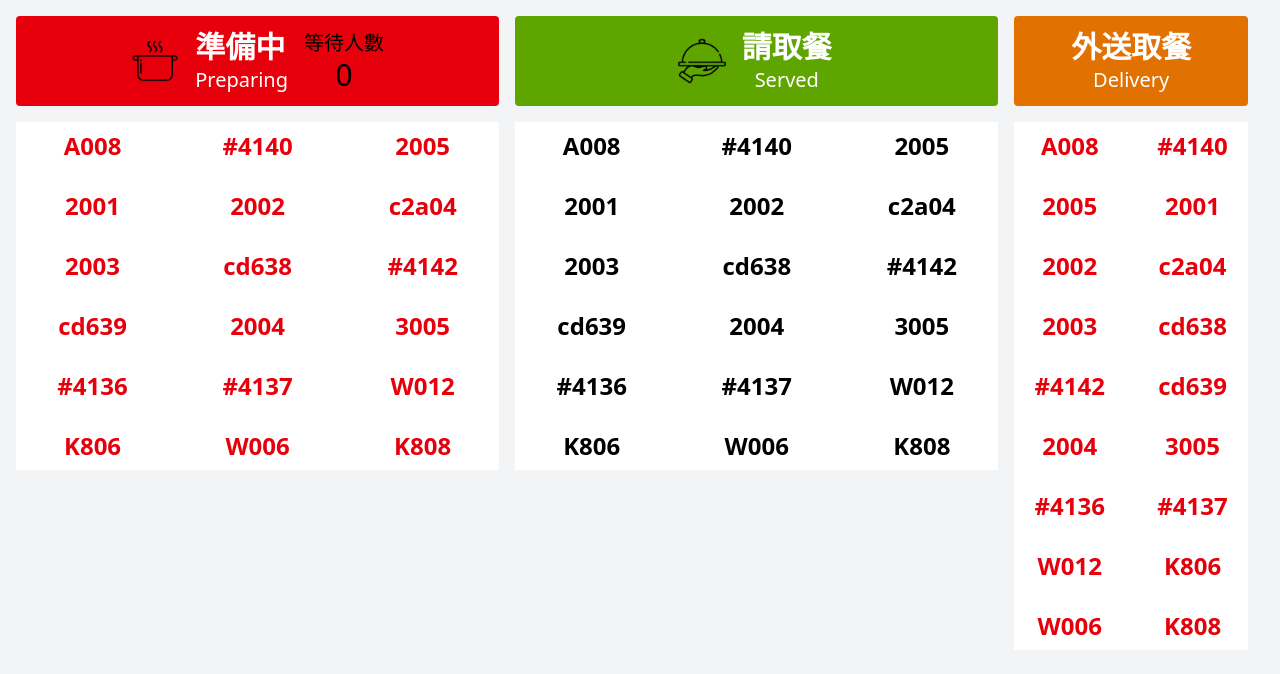
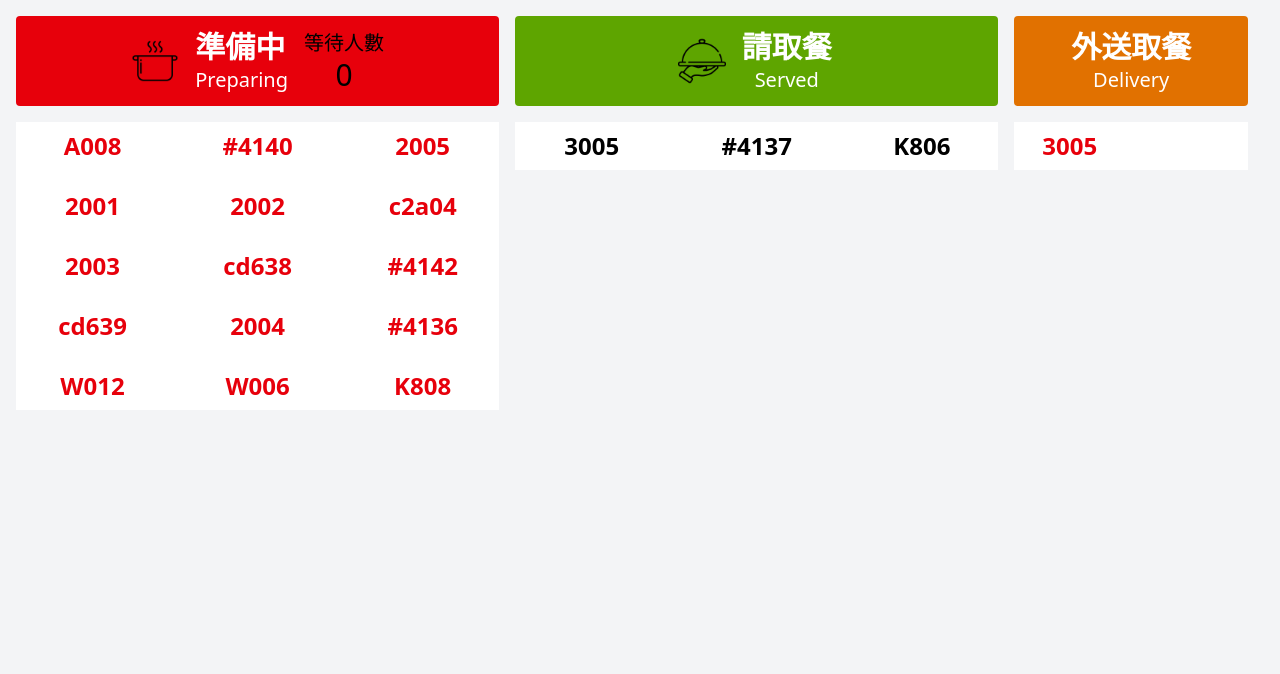
Before and after one commit to Roger0122/callNumber, a Vue app: page / in a window 1280 px wide. Shown: the top 674 px of the page. Built offline with nearby package versions, Linux system fonts and the light colour scheme.

Commit message:
新增 模擬訂單資料

```diff
--- a/src/components/OrderNumberGrid.vue
+++ b/src/components/OrderNumberGrid.vue
@@ -15,11 +15,11 @@
       'cursor-pointer min-w-0 w-full text-center font-bold text-2xl rounded p-2',
       textColor,
       isDeletable ? 'hover:bg-red-400' : '',
-      selected === num ? 'bg-red-200' : ''
+      selected === num.no ? 'bg-red-200' : ''
       ]"
-      @click = "handleClick(num)"
+      @click = "handleClick(num.no)"
     >
-      {{ num }}
+      {{ num.no }}
     </div>
   </div>
 </div>
@@ -53,9 +53,9 @@ const props = defineProps({
 })
 
 
-function handleClick(num){
+function handleClick(no){
   if(props.isDeletable){
-    emit('select', num)
+    emit('select', no)
   }
 }
 
--- /dev/null
+++ b/src/stores/order.js
@@ -0,0 +1,60 @@
+// stores/order.js
+import { defineStore } from 'pinia'
+import { ref, computed } from 'vue'
+
+export const useOrderStore = defineStore('order', () => {
+  const servedList = ref(
+    JSON.parse(localStorage.getItem('servedList')) || [
+      { no: 'A008', source: 'app', status:'served' },
+      { no: '#4140', source: 'foodpanda', status:'served' },
+      { no: '2005', source: 'uber', status:'served' },
+      { no: '2001', source: 'kiosk', status:'served' },
+      { no: '2002', source: 'kiosk', status:'served' },
+      { no: 'c2a04', source: 'web', status:'served' },
+      { no: '2003', source: 'app', status:'served' },
+      { no: 'cd638', source: 'pos1', status:'served' },
+      { no: '#4142', source: 'pos2', status:'served' },
+      { no: 'cd639', source: 'pos3', status:'served' },
+      { no: '2004', source: 'app', status:'served' },
+      { no: '3005', source: 'foodpanda', status:'preparing' },
+      { no: '#4136', source: 'uber', status:'served' },
+      { no: '#4137', source: 'web', status:'preparing' },
+      { no: 'W012', source: 'staff', status:'served' },
+      { no: 'K806', source: 'pos4', status:'preparing' },
+      { no: 'W006', source: 'drive', status:'served' },
+      { no: 'K808', source: 'delivery1', status:'served' }
+    ]
+  )
+
+  function updateOrderList(newOrderList) {
+    servedList.value = newOrderList
+    localStorage.setItem('servedList', JSON.stringify(newOrderList))
+  }
+
+
+  const servedOrders = computed(() =>
+    servedList.value.filter(o => o.status === 'served')
+  )
+
+  const preparingOrders = computed(() =>
+    servedList.value.filter(o => o.status === 'preparing')
+  )
+
+  const deliveryOrders = computed(() =>
+    servedList.value.filter(
+      o =>
+        o.status === 'preparing' &&
+        ['foodpanda', 'uber'].includes(o.source)
+    )
+  )
+
+
+
+  return {
+    servedList,
+    servedOrders,
+    preparingOrders,
+    deliveryOrders,
+    updateOrderList
+  }
+})
--- a/src/views/AdminView.vue
+++ b/src/views/AdminView.vue
@@ -10,7 +10,7 @@
         />
 
         <OrderNumberGrid
-        :list="servedList"
+        :list="preparingOrders"
         :columns="3"
         :isDeletable="isDeleting"
         :selected="selectedOrder"
@@ -71,6 +71,10 @@ import OrderNumberGrid from '../components/OrderNumberGrid.vue'
 import ConfirmModal from '../components/ConfirmModal.vue'
 import SystemSettings from '../components/SystemSettings.vue'
 import { toastSimple } from '../composables/toastSimple.js'
+import { storeToRefs } from 'pinia'
+import { useOrderStore } from '../stores/order'
+
+const orderStore = useOrderStore()
 
 const isDeleting = ref(false)
 const isSetting = ref(false)
@@ -78,16 +82,8 @@ const selectedOrder = ref(null)
 const showConfirmModal = ref(false)
 const showSystemSettingModal = ref(false)
 
+const { preparingOrders } = storeToRefs(orderStore)
 
-// 模擬號碼
-const servedList = ref([
-  'A008', '#4140', '2005',
-  '2001', '2002', 'c2a04',
-  '2003', 'cd638', '#4142',
-  'cd639', '2004', '3005',
-  '#4136', '#4137', 'W012',
-  'K806', 'W006', 'K808'
-])
 
 function toggleDeleteMode() {
   isDeleting.value = !isDeleting.value
@@ -109,14 +105,16 @@ function onSelect(orderNo) {
 }
 
 function confirmCancelOrder() {
-  servedList.value = servedList.value.filter(item => item !== selectedOrder.value)
+  const newList = orderStore.servedList.filter(item => item.no !== selectedOrder.value)
+  orderStore.updateOrderList(newList)
   toastSimple('success', `銷單成功！`)
   selectedOrder.value = null
-
+  isDeleting.value = false
+  showConfirmModal.value = false
 }
 
+
 function confirmSystemSetting() {
-
   toastSimple('success', `設定成功！`)
   SystemSettingMode()
 }
--- a/src/views/CustomerView.vue
+++ b/src/views/CustomerView.vue
@@ -10,7 +10,7 @@
           bgColor="bg-red-600"
         />
         <OrderNumberGrid
-            :list="servedList"
+            :list="servedOrders"
             :columns="3"
             textColor="text-red-600"
         />
@@ -26,7 +26,7 @@
           bgColor="bg-lime-600"
         />
         <OrderNumberGrid
-          :list="servedList"
+          :list="preparingOrders"
           :columns="3"
         />
     </div>
@@ -41,7 +41,7 @@
         />
 
       <OrderNumberGrid
-          :list="servedList"
+          :list="deliveryOrders"
           :columns="2"
           textColor="text-red-600"
         />
@@ -52,12 +52,19 @@
 </template>
 
 <script setup>
-import { ref, computed } from 'vue'
+import { ref, computed  } from 'vue'
+import { storeToRefs } from 'pinia'
 import TitleBox from '../components/TitleBox.vue'
 import OrderNumberGrid from '../components/OrderNumberGrid.vue'
 import { useSettingsStore } from '../stores/settings'
+import { useOrderStore } from '../stores/order'
 
 const settingsStore = useSettingsStore()
+const orderStore = useOrderStore()
+
+const { servedOrders, preparingOrders, deliveryOrders } = storeToRefs(orderStore)
+
+
 
 const activeSources = computed(() =>
   settingsStore.orderSources.filter(item => item.enabled).map(item => item.key)
```
